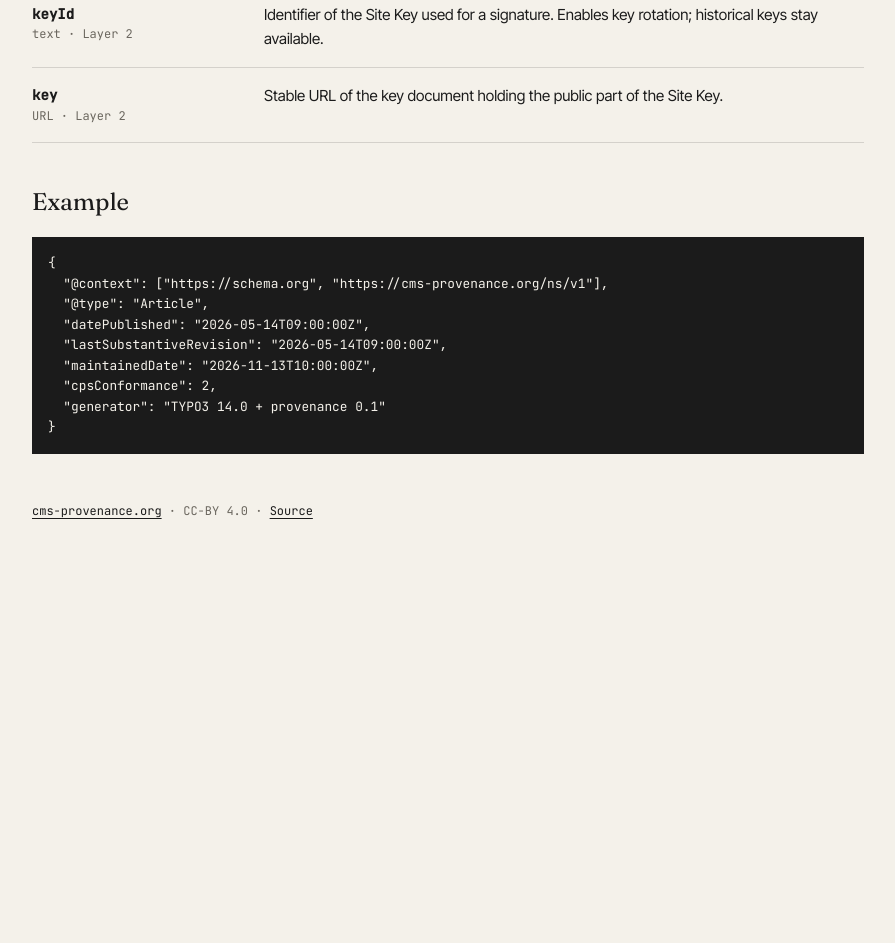
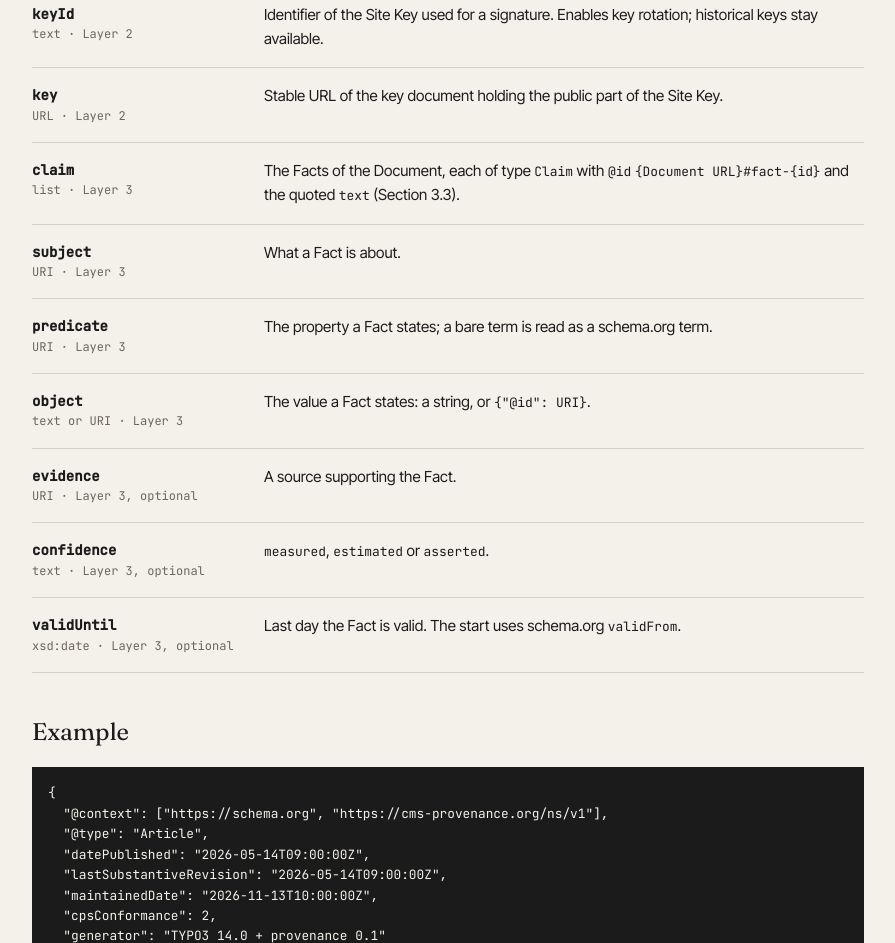
Before and after one commit to dkd-dobberkau/cms-provenance.org, a plain HTML site: page ns/v1/index.html in a window 1280 px wide. Shown: the part 1254-2197 px from the top of the page, without its empty margins (192-1087 px from the left). Before the commit the page ends 1839 px from the top, so only its background shows below. Drawn offline with Linux system fonts and the light colour scheme.

Commit message:
feat: add fact terms to the vocabulary page
Co-Authored-By: Claude Opus 5.5 <noreply@anthropic.com>

```diff
--- a/ns/v1/index.html
+++ b/ns/v1/index.html
@@ -176,6 +176,34 @@ footer {
       <dt>key<span>URL · Layer 2</span></dt>
       <dd>Stable URL of the key document holding the public part of the Site Key.</dd>
     </div>
+    <div class="term" id="claim">
+      <dt>claim<span>list · Layer 3</span></dt>
+      <dd>The Facts of the Document, each of type <code>Claim</code> with <code>@id</code> <code>{Document URL}#fact-{id}</code> and the quoted <code>text</code> (Section 3.3).</dd>
+    </div>
+    <div class="term" id="subject">
+      <dt>subject<span>URI · Layer 3</span></dt>
+      <dd>What a Fact is about.</dd>
+    </div>
+    <div class="term" id="predicate">
+      <dt>predicate<span>URI · Layer 3</span></dt>
+      <dd>The property a Fact states; a bare term is read as a schema.org term.</dd>
+    </div>
+    <div class="term" id="object">
+      <dt>object<span>text or URI · Layer 3</span></dt>
+      <dd>The value a Fact states: a string, or <code>{"@id": URI}</code>.</dd>
+    </div>
+    <div class="term" id="evidence">
+      <dt>evidence<span>URI · Layer 3, optional</span></dt>
+      <dd>A source supporting the Fact.</dd>
+    </div>
+    <div class="term" id="confidence">
+      <dt>confidence<span>text · Layer 3, optional</span></dt>
+      <dd><code>measured</code>, <code>estimated</code> or <code>asserted</code>.</dd>
+    </div>
+    <div class="term" id="validUntil">
+      <dt>validUntil<span>xsd:date · Layer 3, optional</span></dt>
+      <dd>Last day the Fact is valid. The start uses schema.org <code>validFrom</code>.</dd>
+    </div>
   </dl>
 
   <h2 id="example">Example</h2>
```
Also changed, not shown: 1 other file.
